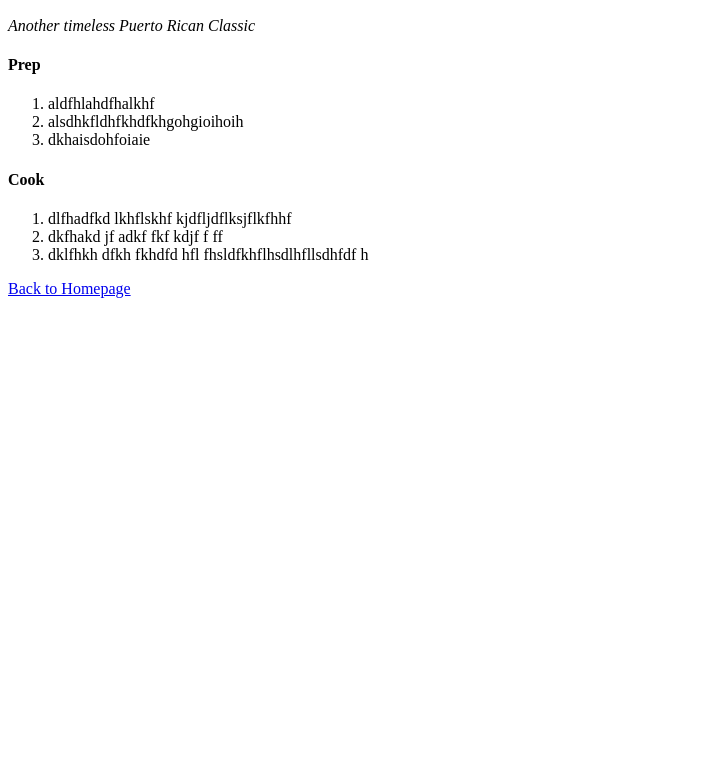
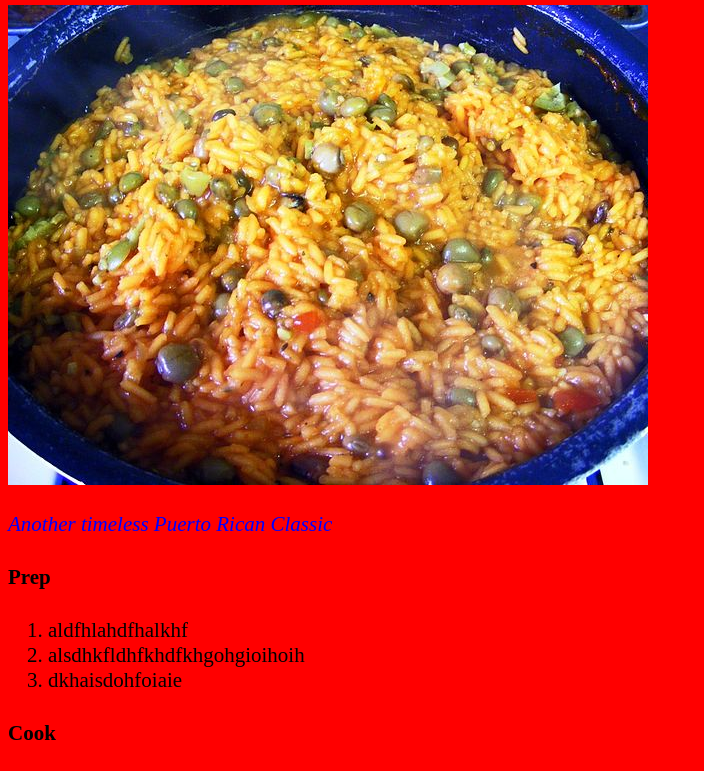
Before and after one commit to RelentlessDevs/odin-recipes, a plain HTML site: page recipes/arroz.html in a window 1280 px wide. Shown: the part 99-870 px from the top of the page, without its empty margins (0-704 px from the left). Before the commit the page ends 800 px from the top, so only its background shows below. Drawn offline with Linux system fonts and the light colour scheme.

Commit message:
added external css

```diff
--- a/recipes/arroz.html
+++ b/recipes/arroz.html
@@ -6,6 +6,7 @@
     <meta http-equiv="X-UA-Compatible" content="IE=edge">
     <meta name="viewport" content="width=device-width, initial-scale=1.0">
     <title>Arroz con Gandules</title>
+    <link rel="stylesheet" href="../odin-recipes/style.css">
 </head>
 
 <body>
--- /dev/null
+++ b/style.css
@@ -0,0 +1,8 @@
+body {
+background-color: red;
+color: black;
+font-size: 21px;
+}
+p {
+    color: blue;
+}
```
Also changed, not shown: index.html (+10 -2 lines), recipes/picadillo.html (+1 -0 lines), recipes/pollo.html (+2 -0 lines), Arroz_con_gandules.jpg (added), Chef.jpg (added), Picadillo.jpg (added), Pollo.jpg (added).
